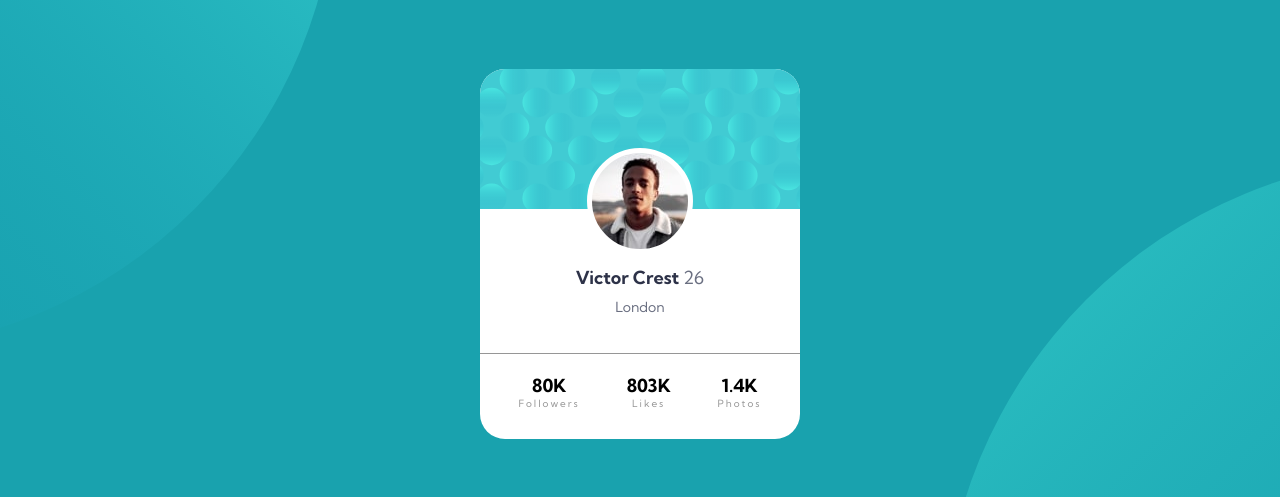
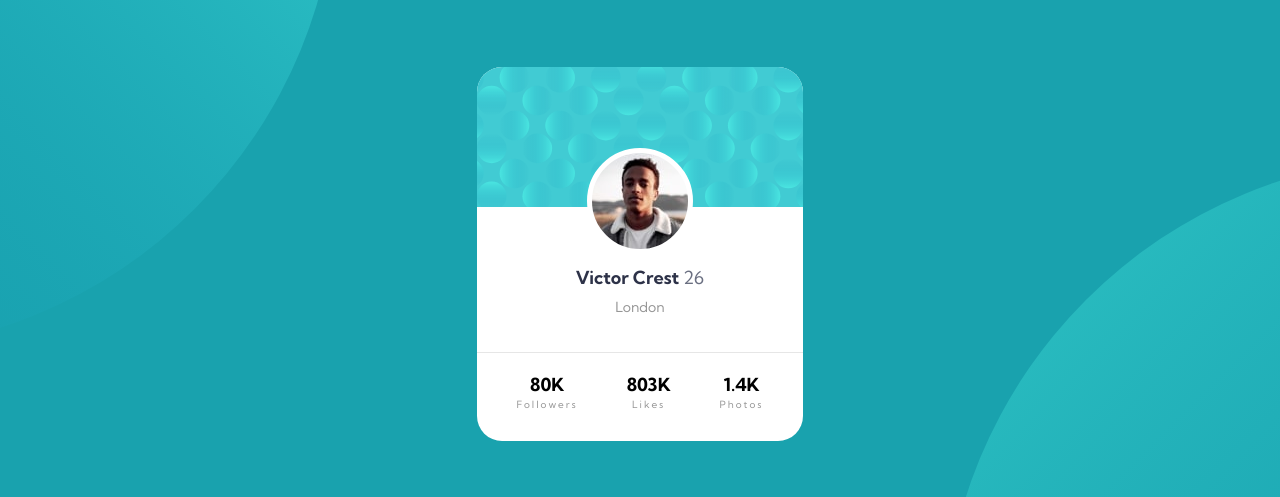
Before and after one commit to Drallas/Profile-Card-Component, a plain HTML site: page index.html in a window 1280 px wide. Shown: the part 146-643 px from the top of the page. Drawn offline with Linux system fonts and the light colour scheme.

Commit message:
Card almost pixel perfect..

```diff
--- a/style.css
+++ b/style.css
@@ -8,6 +8,7 @@
     --dark-grayish-blue: hsl(227, 10%, 46%);
     /* Neutral Colors */
     --dark-grey: hsl(0, 0%, 59%);
+    --dark-grey-lite: hsl(0, 0%, 90%);
 
     /*  Typography - Kumbh Sans (400, 700) */
     --kumbh-sans: 'Kumbh Sans', sans-serif;
@@ -54,7 +55,8 @@ body {
   background-color: white;
   overflow: auto;
   border-radius: 25px;
-  width: 20rem;
+  width: 326px;
+  height: 374px;
   position: absolute;
   top: 50%;
   left: 50%;
@@ -87,8 +89,8 @@ body {
 
 /* Card Mid part */
 .card__mid {
-  height: 145px;
-  border-bottom: 1px solid var(--dark-grey);
+  height: 146px;
+  border-bottom: 1px solid var(--dark-grey-lite);
 }
 
 .card__text {
@@ -115,14 +117,14 @@ body {
   margin: 8px 0px;
   font-weight: 400;
   font-size: 14px;
-  color: var(--dark-grayish-blue);
+  color: var(--dark-grey);
 }
 
 
 /* Card Bottem part */
 .card__down {
   display: flex;
-  height: 85px;
+  height: 86px;
   padding: 20px 15px;
   justify-content: space-around;
 }
@@ -136,6 +138,7 @@ body {
   font-size: 10px;
   font-weight: 400;
   letter-spacing: 2px;
+  padding-top: 2px;
   color: var(--dark-grey);
 }
 
```
Also changed, not shown: index.html (+1 -1 lines).
